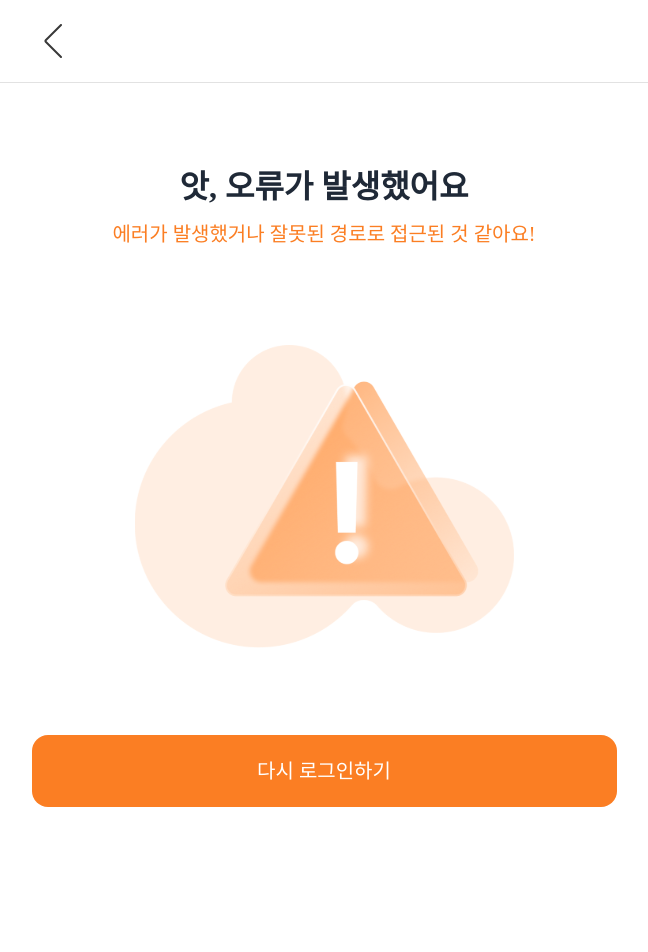
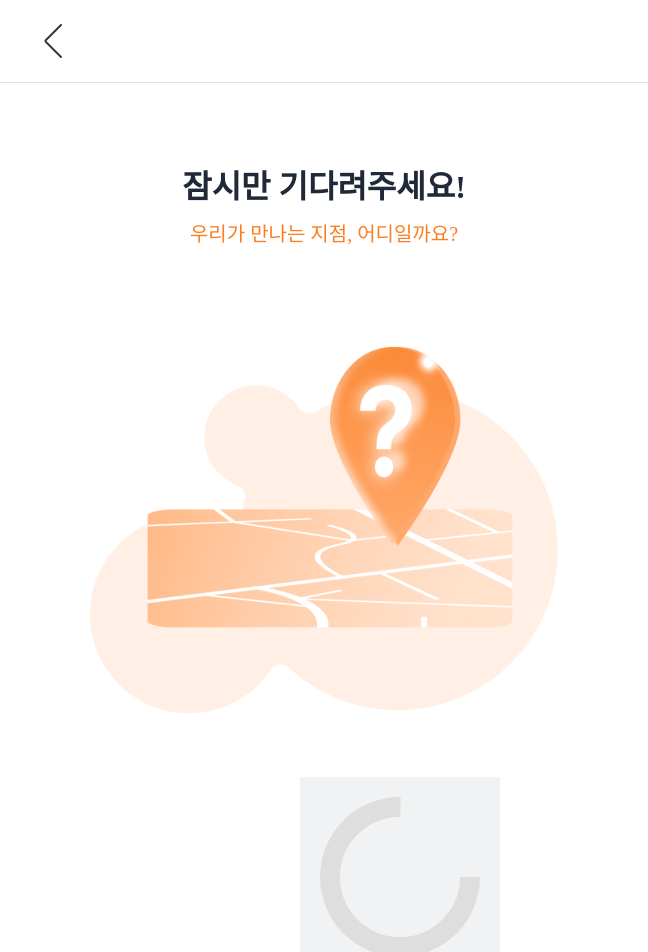
Before and after one commit to moidot/frontend, a Next.js app: page /loading in a window 1280 px wide. Before the commit this address had no page. Shown: the top 952 px of the page, without its empty margins (316-964 px from the left). Before the commit the page ends 871 px from the top, so only its background shows below. Built offline with nearby package versions, Linux system fonts and the light colour scheme; a web font is replaced by a local one.

Commit message:
Feat: 로딩 페이지 추가 (#88)
* Fix: 카카오톡 팀명 추가

* Chore: 복사하기 버튼 css 수정

* FIX: Naver Redirect URL 변경

* Feat: 로딩 페이지 추가

```diff
--- a/src/components/main/index.tsx
+++ b/src/components/main/index.tsx
@@ -10,6 +10,7 @@ import api from '@/services/TokenService';
 import { useGetGroup } from '@/hooks/useGetGroup';
 import KakaoMap from './KakaoMap';
 import { groupIdAtom } from '@/states/groupIdAtom';
+import LoadingPage from '@/pages/loading';
 
 interface MainProps {
   id: string;
@@ -56,7 +57,7 @@ const Main = ({ id }: MainProps) => {
     <>
       {isLoading ? (
         <>
-          <h1>로딩중</h1>
+          <LoadingPage />
         </>
       ) : (
         <div className="flex flex-col ">
--- /dev/null
+++ b/src/pages/loading/index.tsx
@@ -0,0 +1,21 @@
+import BackButtonBar from '@/components/common/backButtonBar';
+import LoadingImg from '@assets/loading/icon_loading.svg';
+import LoadGif from '@assets/loading/gif_loading.svg';
+
+export default function LoadingPage() {
+  const onClickBack = () => {
+    location.replace('/user');
+  };
+
+  return (
+    <div className="font-Pretendard text-center">
+      <BackButtonBar onClick={onClickBack} />
+      <div className="text-h3 font-bold pt-20">잠시만 기다려주세요!</div>
+      <div className="text-b2 pt-2 pb-24 text-main_orange">우리가 만나는 지점, 어디일까요?</div>
+      <LoadingImg className="mx-auto" />
+      <div className="mx-auto my-16 w-[48px] h-[48px] object-cover">
+        <LoadGif />
+      </div>
+    </div>
+  );
+}
```
Also changed, not shown: public/assets/loading/gif_loading.svg (added), public/assets/loading/icon_loading.svg (added).
